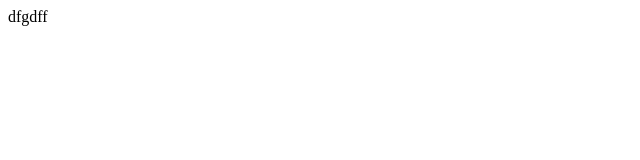
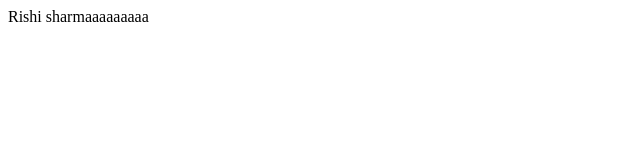
Before and after one commit to rishisharma2002/apnacollage-demo, a plain HTML site: page preet.html in a window 1280 px wide. Shown: the whole page, without its empty margins (0-640 px from the left). Drawn offline with Linux system fonts and the light colour scheme.

```diff
--- a/preet.html
+++ b/preet.html
@@ -7,6 +7,6 @@
     <title>Preet</title>
   </head>
   <body>
-    dfgdff
+    Rishi sharmaaaaaaaaa
   </body>
 </html>
```
